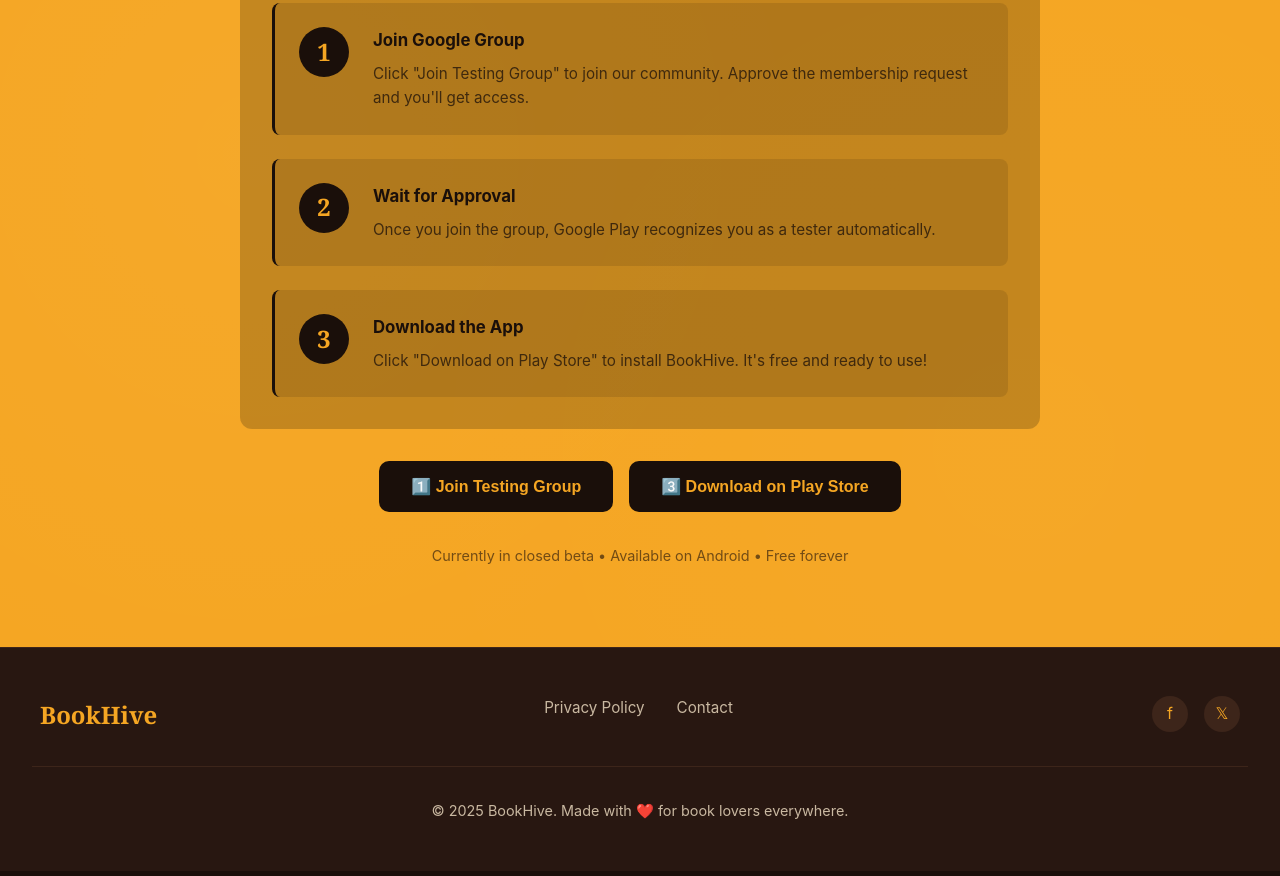
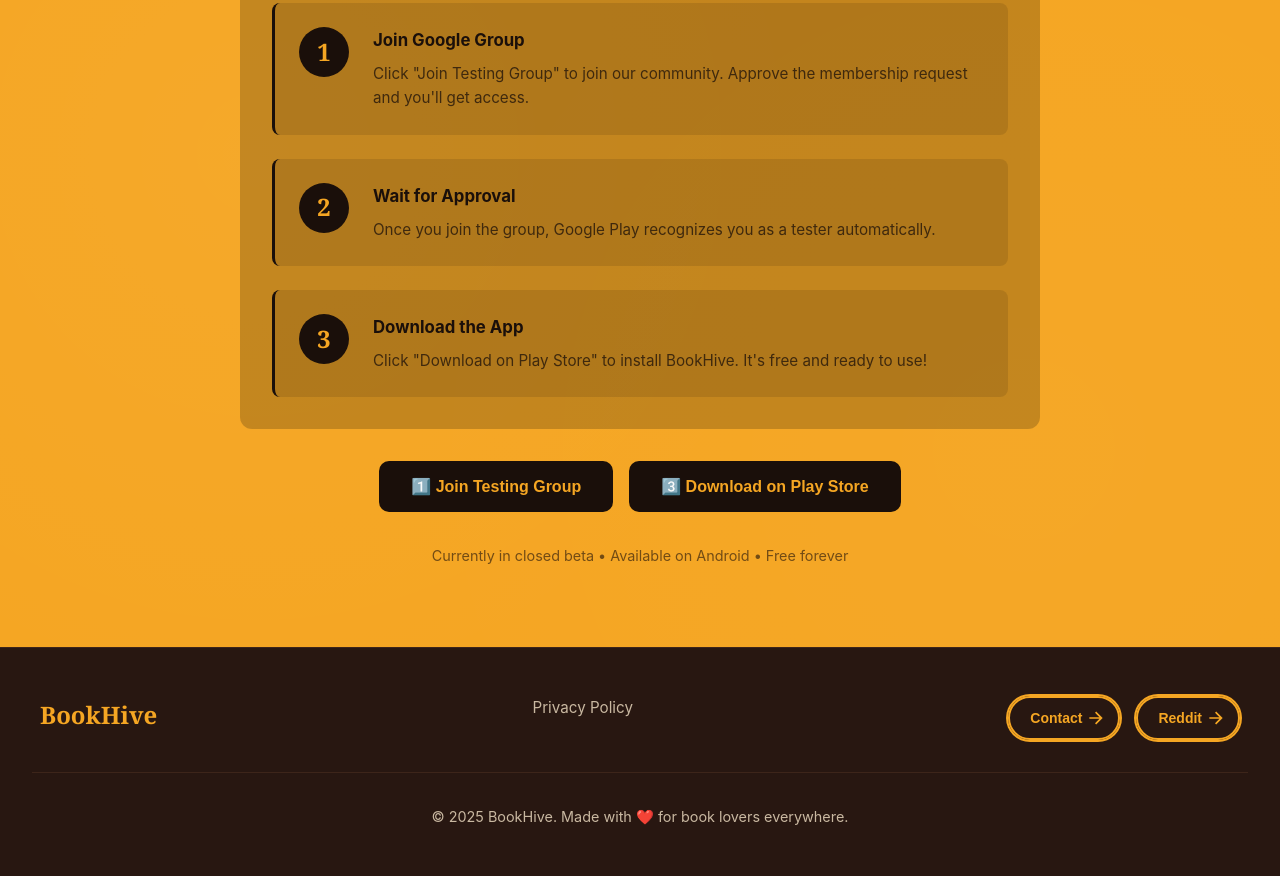
Before and after one commit to sanjeet01729/BookHive-website, a plain HTML site: page index.html in a window 1280 px wide. Shown: the part 3635-4511 px from the top of the page. Drawn offline with Linux system fonts and the light colour scheme.

Commit message:
new updates to website

```diff
--- a/index.html
+++ b/index.html
@@ -812,6 +812,97 @@
             transform: scale(1.1);
         }
 
+        /* Animated Button */
+        .animated-button {
+            position: relative;
+            display: flex;
+            align-items: center;
+            gap: 4px;
+            padding: 12px 28px;
+            border: none;
+            border: 2px solid var(--accent);
+            font-size: 14px;
+            background-color: transparent;
+            border-radius: 100px;
+            font-weight: 600;
+            color: var(--accent);
+            box-shadow: 0 0 0 2px var(--accent);
+            cursor: pointer;
+            overflow: hidden;
+            transition: all 0.6s cubic-bezier(0.23, 1, 0.32, 1);
+        }
+
+        .animated-button svg {
+            position: absolute;
+            width: 20px;
+            height: 20px;
+            fill: var(--accent);
+            z-index: 9;
+            transition: all 0.8s cubic-bezier(0.23, 1, 0.32, 1);
+        }
+
+        .animated-button .arr-1 {
+            right: 12px;
+        }
+
+        .animated-button .arr-2 {
+            left: -25%;
+        }
+
+        .animated-button .circle {
+            position: absolute;
+            top: 50%;
+            left: 50%;
+            transform: translate(-50%, -50%);
+            width: 20px;
+            height: 20px;
+            background-color: var(--accent);
+            border-radius: 50%;
+            opacity: 0;
+            transition: all 0.8s cubic-bezier(0.23, 1, 0.32, 1);
+        }
+
+        .animated-button .text {
+            position: relative;
+            z-index: 1;
+            transform: translateX(-8px);
+            transition: all 0.8s cubic-bezier(0.23, 1, 0.32, 1);
+        }
+
+        .animated-button:hover {
+            box-shadow: 0 0 0 8px transparent;
+            color: var(--bg-dark);
+            border-radius: 12px;
+            background-color: var(--accent);
+        }
+
+        .animated-button:hover .arr-1 {
+            right: -25%;
+        }
+
+        .animated-button:hover .arr-2 {
+            left: 12px;
+        }
+
+        .animated-button:hover .text {
+            transform: translateX(8px);
+        }
+
+        .animated-button:hover svg {
+            fill: var(--bg-dark);
+        }
+
+        .animated-button:active {
+            scale: 0.95;
+            box-shadow: 0 0 0 3px var(--accent);
+        }
+
+        .animated-button:hover .circle {
+            width: 200px;
+            height: 200px;
+            opacity: 1;
+        }
+
         .footer-bottom {
             margin-top: 2rem;
             padding-top: 2rem;
@@ -1248,12 +1339,28 @@
             <div class="footer-logo">BookHive</div>
             <div class="footer-links">
                 <a href="https://bookhive-content.pages.dev/privacy.html" target="_blank">Privacy Policy</a>
-                <a href="mailto:contact@bookhive.app">Contact</a>
-                <a href="https://www.gutenberg.org" target="_blank"></a>
             </div>
             <div class="footer-socials">
-                <a href="#" class="social-icon" title="Instagram">f</a>
-                <a href="#" class="social-icon" title="Twitter/X">𝕏</a>
+                <button class="animated-button" onclick="window.open('bookhivem@googlegroups.com', '_blank')">
+                    <svg viewBox="0 0 24 24" class="arr-2" xmlns="http://www.w3.org/2000/svg">
+                        <path d="M16.1716 10.9999L10.8076 5.63589L12.2218 4.22168L20 11.9999L12.2218 19.778L10.8076 18.3638L16.1716 12.9999H4V10.9999H16.1716Z"></path>
+                    </svg>
+                    <span class="text">Contact</span>
+                    <span class="circle"></span>
+                    <svg viewBox="0 0 24 24" class="arr-1" xmlns="http://www.w3.org/2000/svg">
+                        <path d="M16.1716 10.9999L10.8076 5.63589L12.2218 4.22168L20 11.9999L12.2218 19.778L10.8076 18.3638L16.1716 12.9999H4V10.9999H16.1716Z"></path>
+                    </svg>
+                </button>
+                <button class="animated-button" onclick="window.open('https://www.reddit.com/user/BookHive_Official/', '_blank')">
+                    <svg viewBox="0 0 24 24" class="arr-2" xmlns="http://www.w3.org/2000/svg">
+                        <path d="M16.1716 10.9999L10.8076 5.63589L12.2218 4.22168L20 11.9999L12.2218 19.778L10.8076 18.3638L16.1716 12.9999H4V10.9999H16.1716Z"></path>
+                    </svg>
+                    <span class="text">Reddit</span>
+                    <span class="circle"></span>
+                    <svg viewBox="0 0 24 24" class="arr-1" xmlns="http://www.w3.org/2000/svg">
+                        <path d="M16.1716 10.9999L10.8076 5.63589L12.2218 4.22168L20 11.9999L12.2218 19.778L10.8076 18.3638L16.1716 12.9999H4V10.9999H16.1716Z"></path>
+                    </svg>
+                </button>
             </div>
         </div>
         <div class="footer-bottom">
```
